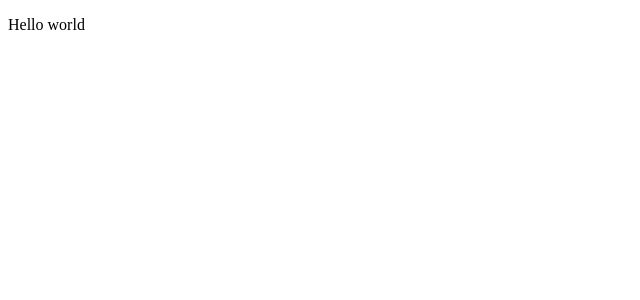
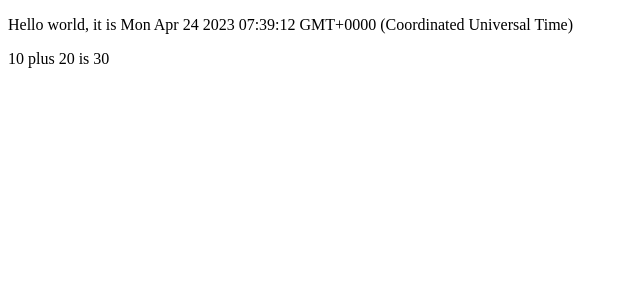
Before and after one commit to azriel-stephen/fullstack-open, a React (Create React App) app in the folder part1/: page / in a window 1280 px wide. Shown: the top 300 px of the page, without its empty margins (0-640 px from the left). Built offline with nearby package versions, Linux system fonts and the light colour scheme.

Commit message:
formal commit

```diff
--- a/part1/src/App.js
+++ b/part1/src/App.js
@@ -5,7 +5,11 @@
   console.log(now, a+b)
   return (
     <div>
-      <p>Hello world</p>
+      <p>Hello world, it is {now.toString()}</p>
+      <p>
+        {a} plus {b} is {a+b}
+      </p>
+
     </div>
 )}
 
```
Also changed, not shown: part1/src/index.js (line endings or trailing spaces).
